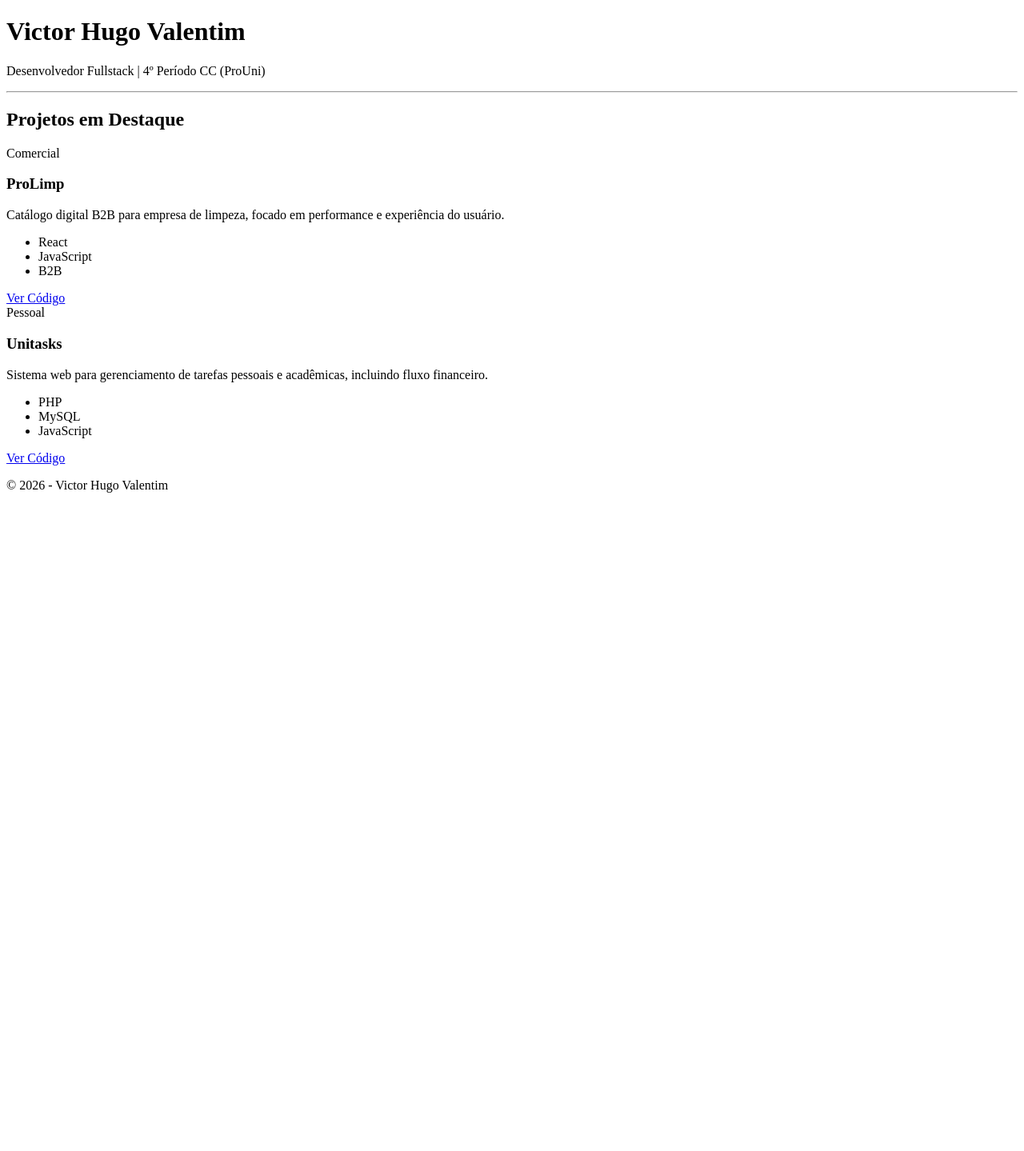
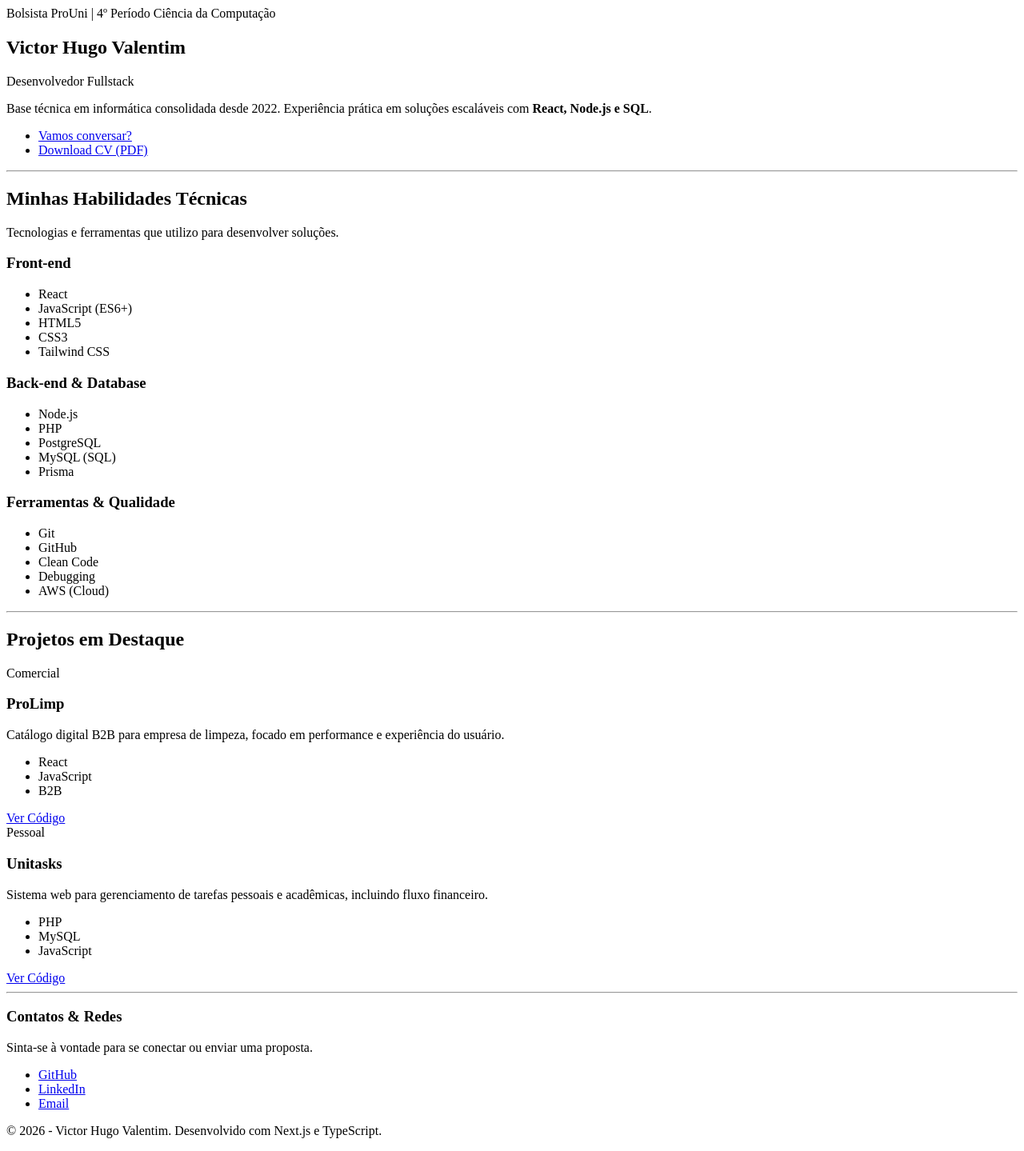
Before and after one commit to victorvalentim08/PortifolioDEV, a Next.js app in the folder portifoliodev/: page / in a window 1280 px wide. Shown: the whole page at 80% size. Before the commit the page ends 800 px from the top, so only its background shows below. Built offline with nearby package versions, Linux system fonts and the light colour scheme.

Commit message:
Tasks 2. Finalizadas

```diff
--- a/portifoliodev/src/app/page.tsx
+++ b/portifoliodev/src/app/page.tsx
@@ -1,16 +1,17 @@
 import { projects } from "../data/projects";
 import ProjectCard from "../components/ProjectCard";
+import Hero from "../components/Hero";
+import Skills from "../components/Skills";
+import Footer from "../components/Footer";
 
 export default function Home() {
   const hasProjects = projects && projects.length > 0;
 
   return (
     <main>
-      <header>
-        <h1>Victor Hugo Valentim</h1>
-        <p>Desenvolvedor Fullstack | 4º Período CC (ProUni)</p>
-      </header>
-
+      <Hero />
+      <hr />
+      <Skills />
       <hr />
 
       <section>
@@ -24,14 +25,11 @@ export default function Home() {
               />
             ))
           ) : (
-            <p>Nenhum projeto cadastrado no momento.</p>
+            <p>Nenhum projeto cadastrado.</p>
           )}
         </div>
       </section>
-
-      <footer>
-        <p>&copy; 2026 - Victor Hugo Valentim</p>
-      </footer>
+      <Footer />
     </main>
   );
 }
--- /dev/null
+++ b/portifoliodev/src/components/Footer.tsx
@@ -0,0 +1,36 @@
+import { socialLinks } from "../data/social";
+
+export default function Footer() {
+  return (
+    <footer>
+      <hr />
+      <section>
+        <h3>Contatos & Redes</h3>
+        <p>Sinta-se à vontade para se conectar ou enviar uma proposta.</p>
+
+        <nav>
+          <ul>
+            {socialLinks.map((link) => (
+              <li key={link.label}>
+                <a
+                  href={link.url}
+                  target="_blank"
+                  rel="noopener noreferrer"
+                >
+                  {link.label}
+                </a>
+              </li>
+            ))}
+          </ul>
+        </nav>
+      </section>
+
+      <section>
+        <p>
+          &copy; {new Date().getFullYear()} - Victor Hugo Valentim.
+          Desenvolvido com Next.js e TypeScript.
+        </p>
+      </section>
+    </footer>
+  );
+}
--- /dev/null
+++ b/portifoliodev/src/components/Hero.tsx
@@ -0,0 +1,40 @@
+export default function Hero() {
+  return (
+    <section>
+      <div>
+        <span>Bolsista ProUni | 4º Período Ciência da Computação</span>
+      </div>
+
+      <header>
+        <h1>Victor Hugo Valentim</h1>
+        <p>Desenvolvedor Fullstack</p>
+      </header>
+
+      <article>
+        <p>
+          Base técnica em informática consolidada desde 2022.
+          Experiência prática em soluções escaláveis com
+          <strong> React, Node.js e SQL</strong>.
+        </p>
+      </article>
+
+      <nav>
+        <ul>
+          <li>
+            <a href="#contato">Vamos conversar?</a>
+          </li>
+          <li>
+            <a
+              href="/curriculo-victor-valentim.pdf"
+              download="Curriculo_Victor_Valentim.pdf"
+              target="_blank"
+              rel="noopener noreferrer"
+            >
+              Download CV (PDF)
+            </a>
+          </li>
+        </ul>
+      </nav>
+    </section>
+  );
+}
--- /dev/null
+++ b/portifoliodev/src/components/Skills.tsx
@@ -0,0 +1,25 @@
+import { skillCategories } from "../data/skills";
+
+export default function Skills() {
+  return (
+    <section>
+      <header>
+        <h2>Minhas Habilidades Técnicas</h2>
+        <p>Tecnologias e ferramentas que utilizo para desenvolver soluções.</p>
+      </header>
+
+      <div>
+        {skillCategories.map((category, index) => (
+          <article key={index}>
+            <h3>{category.title}</h3>
+            <ul>
+              {category.skills.map((skill) => (
+                <li key={skill}>{skill}</li>
+              ))}
+            </ul>
+          </article>
+        ))}
+      </div>
+    </section>
+  );
+}
--- /dev/null
+++ b/portifoliodev/src/data/skills.ts
@@ -0,0 +1,14 @@
+export const skillCategories = [
+  {
+    title: "Front-end",
+    skills: ["React", "JavaScript (ES6+)", "HTML5", "CSS3", "Tailwind CSS"]
+  },
+  {
+    title: "Back-end & Database",
+    skills: ["Node.js", "PHP", "PostgreSQL", "MySQL (SQL)", "Prisma"]
+  },
+  {
+    title: "Ferramentas & Qualidade",
+    skills: ["Git", "GitHub", "Clean Code", "Debugging", "AWS (Cloud)"]
+  }
+];
--- /dev/null
+++ b/portifoliodev/src/data/social.ts
@@ -0,0 +1,14 @@
+export const socialLinks = [
+  {
+    label: "GitHub",
+    url: "https://github.com/victorvalentim08"
+  },
+  {
+    label: "LinkedIn",
+    url: "https://www.linkedin.com/in/victorhugo0803"
+  },
+  {
+    label: "Email",
+    url: "mailto:victorvalentim0803@gmail.com"
+  }
+];
```
Also changed, not shown: 1 other file (tests, documents, lock files or other folders).
